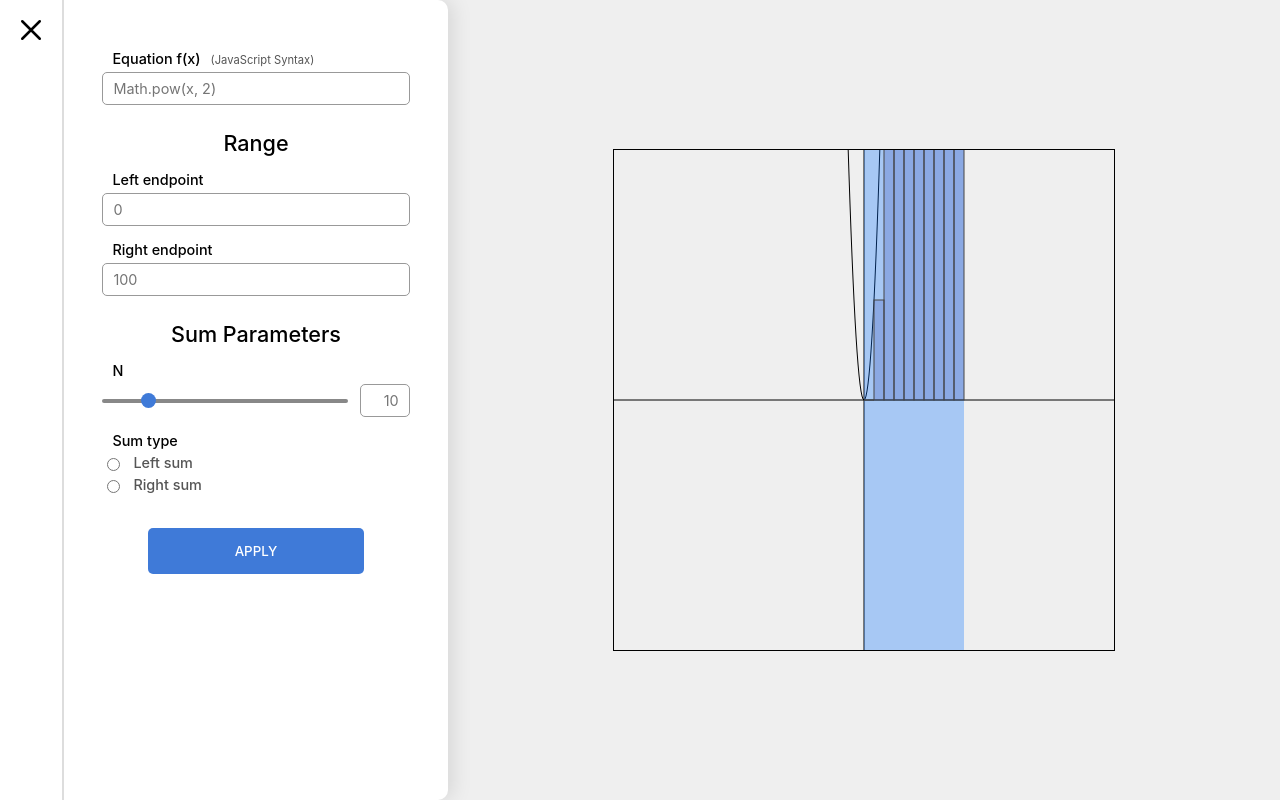
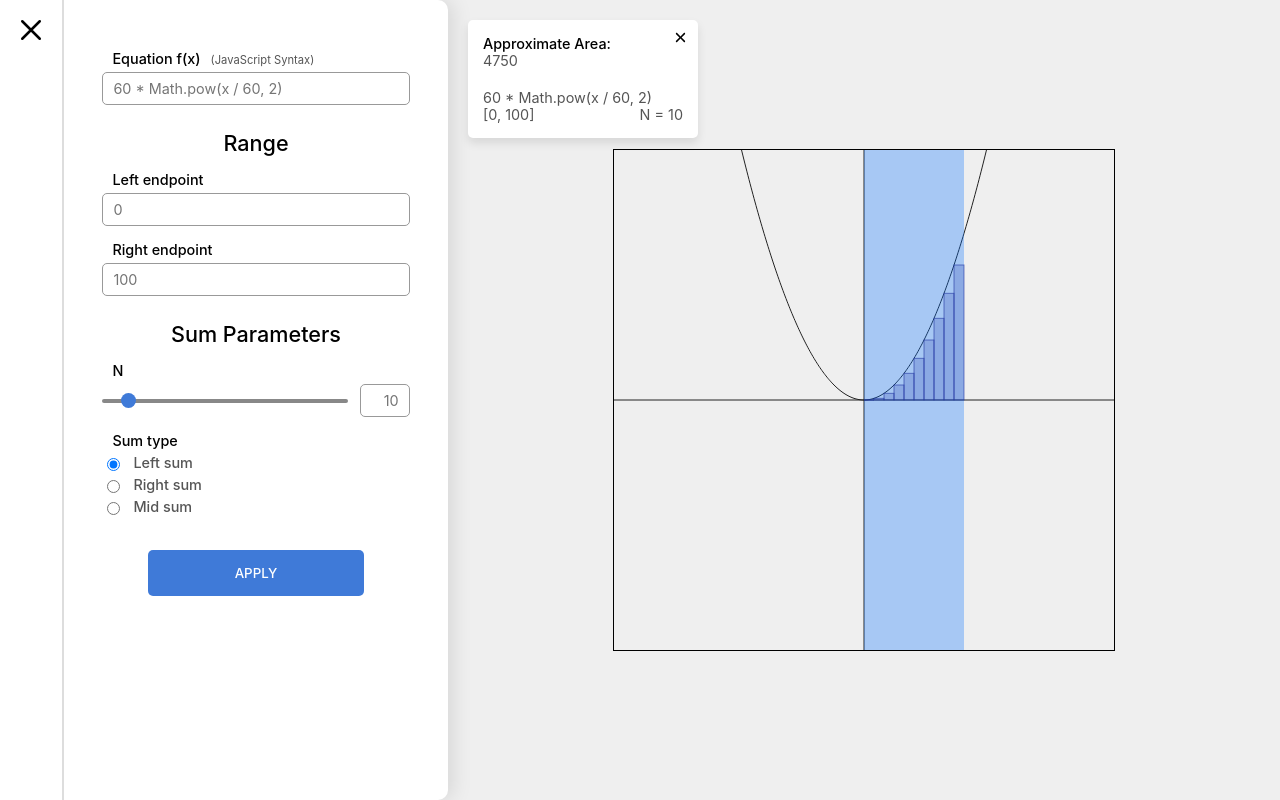
Before and after one commit to JuanSoriaE/riemann-sum-visualizer, a React (Vite) app: page / in a window 1280 px wide. Built offline with nearby package versions, Linux system fonts and the light colour scheme.

Commit message:
Added mid sum and cleaned code

```diff
--- a/src/App.css
+++ b/src/App.css
@@ -70,11 +70,14 @@ main {
 /* CANVA */
 
 #cnv-container {
+  position: relative;
   width: 65%;
   height: 100vh;
   display: flex;
   justify-content: center;
   align-items: center;
+  flex-grow: 1;
+  transition: all 1s;
 }
 
 #cnv {
--- a/src/App.jsx
+++ b/src/App.jsx
@@ -1,9 +1,10 @@
-import './App.css';
-import { useEffect, useRef, useState } from 'react';
-import { IoCloseOutline } from 'react-icons/io5';
-import { IoIosMenu } from 'react-icons/io';
-import { motion } from 'framer-motion';
-import FormField from './components/FormField';
+import "./App.css";
+import { useEffect, useRef, useState } from "react";
+import { IoCloseOutline } from "react-icons/io5";
+import { IoIosMenu } from "react-icons/io";
+import { motion } from "framer-motion";
+import FormField from "./components/FormField";
+import InfoModal from "./components/InfoModal";
 
 function App() {
   const cnv = useRef(null);
@@ -15,11 +16,26 @@ function App() {
   const form_btn = useRef(null);
   const cnv_container = useRef(null);
 
-  const [eq, setEq] = useState("Math.pow(x, 2)");
+  const [eq, setEq] = useState("60 * Math.pow(x / 60, 2)");
   const [left_bound, setLeftBound] = useState(0);
   const [right_bound, setRightBound] = useState(100);
   const [N, setN] = useState(10);
   const [sum_type, setSumType] = useState("left");
+  const [area, setArea] = useState(0);
+
+  // CONSTANT VARIABLES
+  const CNV_WIDTH = 500;
+  const CNV_HEIGHT = 500;
+  const CENTER_X = CNV_WIDTH / 2;
+  const CENTER_Y = CNV_HEIGHT / 2;
+  const LEFT_BOUND = 0, RIGHT_BOUND = CNV_WIDTH;
+  const N_LIMIT = 100;
+  const COLORS = {
+    "light-blue": "rgba(31, 52, 161, 0.2)",
+    "blue": "rgba(0, 110, 255, 0.3)",
+    "dark-blue": "rgba(31, 52, 161, 0.6)",
+    "black": "#222"
+  };
 
   // UX
   const sidebar_variants = {
@@ -27,13 +43,6 @@ function App() {
     closed: {opacity: 0, x: "-100%"}
   };
   const [show_sidebar, setShowbar] = useState(true);
-
-  // CONSTANT VARIABLES
-  const CNV_WIDTH = 500;
-  const CNV_HEIGHT = 500;
-  const CENTER_X = CNV_WIDTH / 2;
-  const CENTER_Y = CNV_HEIGHT / 2;
-  const LEFT_BOUND = 0, RIGHT_BOUND = CNV_WIDTH;
 
   useEffect(() => {
     const ctx = cnv.current.getContext("2d");
@@ -52,6 +61,7 @@ function App() {
     ctx.clearRect(0, 0, CNV_WIDTH, CNV_HEIGHT);
 
     // X and Y axis
+    ctx.strokeStyle = COLORS["black"];
     ctx.beginPath();
     ctx.moveTo(0, CENTER_Y);
     ctx.lineTo(CNV_WIDTH, CENTER_Y);
@@ -61,6 +71,7 @@ function App() {
     ctx.lineTo(CENTER_X, CNV_HEIGHT);
     ctx.stroke();
 
+    // FUNCTION GRAPHIC
     ctx.beginPath();
     ctx.moveTo(LEFT_BOUND, F(LEFT_BOUND - CENTER_X), 2, 2);
     for (let i = LEFT_BOUND - CENTER_X; i <= RIGHT_BOUND - CENTER_X; i++) {
@@ -69,25 +80,26 @@ function App() {
     }
     ctx.stroke();
 
-    // INTERVAL
-    ctx.fillStyle = "rgba(0, 110, 255, 0.3)";
+    // INTERVAL DRAW
+    ctx.fillStyle = COLORS["blue"];
     ctx.fillRect(left_bound + CENTER_X, 0, right_bound - left_bound, CNV_HEIGHT);
 
     // RIEMANN RECTANGLES
-    // LEFT SUM
-    ctx.fillStyle = "rgba(31, 52, 161, 0.2)";
+    ctx.fillStyle = COLORS["light-blue"];
     let delta_x = (right_bound - left_bound) / N;
-    let area = 0, start = sum_type == "left" ? 0 : 1;
+    let start = sum_type == "right" ? 1 : 0, sum = 0
+    let mid = sum_type == "mid" ? 0.5 : 0;
+
     for (let i = start; i < N + start; i++) {
-      let x = left_bound + i * delta_x;
+      let x = left_bound + (i + mid) * delta_x;
       let height = F(x);
-      area += height * delta_x;
+      sum += height * delta_x;
 
-      ctx.fillRect(x + CENTER_X - start * delta_x, CENTER_Y, delta_x, height);
-      ctx.strokeStyle = "#444";
-      ctx.strokeRect(x + CENTER_X - start * delta_x, CENTER_Y, delta_x, height);
+      ctx.fillRect(x + CENTER_X - (start + mid) * delta_x, CENTER_Y, delta_x, height);
+      ctx.strokeStyle = COLORS["dark-blue"];
+      ctx.strokeRect(x + CENTER_X - (start + mid) * delta_x, CENTER_Y, delta_x, height);
     }
-    console.log(area.toFixed(5));
+    setArea(sum % 1 == 0 ? sum : sum.toFixed(3));
   }
 
   function setValues(e) {
@@ -102,57 +114,113 @@ function App() {
     setLeftBound(Number(new_lft_bound));
     setRightBound(Number(new_rgt_bound));
     setN(Number(new_N));
-    setSumType(new_sum_type ? new_sum_type.value : "left");
+    setSumType(new_sum_type ? new_sum_type.value : sum_type);
   }
 
   return <main>
     <div id="side-bar-menu">
       <div onClick={() => setShowbar(show_sidebar => !show_sidebar)}>
         { show_sidebar
-          ? <IoCloseOutline className='icon mouse-ptr' />
-          : <IoIosMenu className='icon mouse-ptr' /> }
+          ? <IoCloseOutline className="icon mouse-ptr" />
+          : <IoIosMenu className="icon mouse-ptr" /> }
       </div>
     </div>
     <motion.div id="side-bar" animate={show_sidebar ? "open" : "closed"} transition={{type: "just", duration: 0.25}} variants={sidebar_variants}>
       <form onSubmit={setValues} id="params-form">
-        {/* <input type="text" ref={eq_input} placeholder={eq} /> */}
-        <FormField label_txt="Equation f(x)" label_des="(JavaScript Syntax)" name="equation" placeholder_txt={eq} reference={eq_input} />
+        <FormField
+          label_txt="Equation f(x)"
+          label_des="(JavaScript Syntax)"
+          name="equation"
+          placeholder_txt={eq}
+          reference={eq_input} />
 
-        <h2 className='section-name'>Range</h2>
-        {/* <input type="number" ref={left_bound_input} placeholder={left_bound} /> */}
-        <FormField label_txt="Left endpoint" name="lft-endpoint" placeholder_txt={left_bound} reference={left_bound_input} />
-        {/* <input type="number" ref={right_bound_input} placeholder={right_bound} /> */}
-        <FormField label_txt="Right endpoint" name="rgt-endpoint" placeholder_txt={right_bound} reference={right_bound_input} />
+        <h2 className="section-name">Range</h2>
+        <FormField
+          label_txt="Left endpoint"
+          name="lft-endpoint"
+          placeholder_txt={left_bound}
+          reference={left_bound_input} />
 
-        <h2 className='section-name'>Sum Parameters</h2>
-        <div className='form-field'>
+        <FormField
+          label_txt="Right endpoint"
+          name="rgt-endpoint"
+          placeholder_txt={right_bound}
+          reference={right_bound_input} />
+
+        <h2 className="section-name">Sum Parameters</h2>
+        <div className="form-field">
           <label className="form-field-lbl">N</label>
           <div className="range-inp-container">
-            {/* <input type="range" min="2" max="40" ref={N_input} onChange={setValues} /> */}
-            <input type="range" id='N-input' min="2" max="50" ref={N_input} onChange={setValues} value={N} />
-            <input className='txt-inp range-txt-inp' type="text" placeholder={N} ref={N_txt_input} htmlFor="N-input" />
-          </div>
-        </div>
-        <div className='form-field'>
-          <label className="form-field-lbl">Sum type</label>
-          <div className='radio-container'>
-            {/* <input type="radio" name="sum-type" value="left" checked={sum_type == "left"} onChange={setValues} /> */}
-            <input type="radio" id='left-sum-radio' name="sum-type" value="left" onChange={setValues} />
-            <label className='form-field-lbl' htmlFor='left-sum-radio'>Left sum</label>
-          </div>
-          <div className='radio-container'>
-            {/* <input type="radio" name="sum-type" value="right" onChange={setValues}/> */}
-            <input type="radio" id='right-sum-radio' name="sum-type" value="right" onChange={setValues}/>
-            <label className='form-field-lbl' htmlFor='right-sum-radio'>Right sum</label>
+            <input
+              type="range"
+              id="N-input"
+              min="2"
+              max={N_LIMIT}
+              ref={N_input}
+              onChange={setValues}
+              value={N} />
+            <input
+              className="txt-inp range-txt-inp"
+              type="text"
+              placeholder={N}
+              ref={N_txt_input}
+              htmlFor="N-input" />
           </div>
         </div>
         <div className="form-field">
-          <input className="primary-button" type="submit" value="APPLY" ref={form_btn} onClick={setValues} />
+          <label className="form-field-lbl">Sum type</label>
+          <div className="radio-container">
+            <input
+              type="radio"
+              id="left-sum-radio"
+              name="sum-type"
+              value="left"
+              onChange={setValues}
+              checked={sum_type == "left"} />
+            <label className="form-field-lbl" htmlFor="left-sum-radio">Left sum</label>
+          </div>
+          <div className="radio-container">
+            <input
+              type="radio"
+              id="right-sum-radio"
+              name="sum-type"
+              value="right"
+              onChange={setValues}
+              checked={sum_type == "right"} />
+            <label className="form-field-lbl" htmlFor="right-sum-radio">Right sum</label>
+          </div>
+          <div className="radio-container">
+            <input
+              type="radio"
+              id="mid-sum-radio"
+              name="sum-type"
+              value="mid"
+              onChange={setValues}
+              checked={sum_type == "mid"} />
+            <label className="form-field-lbl" htmlFor="mid-sum-radio">Mid sum</label>
+          </div>
+        </div>
+        <div className="form-field">
+          <input
+            className="primary-button"
+            type="submit"
+            value="APPLY"
+            ref={form_btn}
+            onClick={setValues} />
         </div>
       </form>
     </motion.div>
     <div id="cnv-container" ref={cnv_container}>
-      <canvas id="cnv" width={CNV_WIDTH} height={CNV_HEIGHT} ref={cnv}></canvas>
+      <InfoModal
+        eq={eq}
+        area={area}
+        interval={[left_bound, right_bound]}
+        N={N} />
+      <canvas
+        id="cnv"
+        width={CNV_WIDTH}
+        height={CNV_HEIGHT}
+        ref={cnv}></canvas>
     </div>
   </main>
 }
--- /dev/null
+++ b/src/components/InfoModal.css
@@ -0,0 +1,38 @@
+#info-modal {
+  position: absolute;
+  left: 20px;
+  top: 20px;
+  background-color: #fff;
+  padding: 15px;
+  width: 230px;
+  border-radius: 5px;
+  box-shadow: 0 5px 10px rgba(0, 0, 0, 0.1);
+}
+
+.aprox-area-container {
+  display: flex;
+  flex-direction: column;
+}
+
+.info-span {
+  margin-left: 0;
+  color: #555;
+}
+
+.sum-info-container {
+  margin-top: 20px;
+  display: flex;
+  flex-wrap: wrap;
+  justify-content: space-between;
+}
+
+.small-icon {
+  width: 25px;
+  height: 25px;
+}
+
+.close-info-icon {
+  position: absolute;
+  right: 5px;
+  top: 5px;
+}
--- /dev/null
+++ b/src/components/InfoModal.jsx
@@ -0,0 +1,21 @@
+import { useState } from 'react';
+import './InfoModal.css';
+import { IoIosClose } from 'react-icons/io';
+
+function InfoModal({ eq, area, interval, N }) {
+  const [show_info, setShowInfo] = useState(false);
+
+  return <div id='info-modal'>
+    <IoIosClose className='small-icon close-info-icon mouse-ptr' />
+    <div className="aprox-area-container">
+      <span className='form-field-lbl' style={{marginLeft: 0}}>Approximate Area:</span><span className='info-span'>{area}</span>
+    </div>
+    <div className='sum-info-container'>
+      <span className='info-span'>{eq}</span>
+      <span className='info-span'>{`[${interval[0]}, ${interval[1]}]`}</span>
+      <span className='info-span'>{`N = ${N}`}</span>
+    </div>
+  </div>
+}
+
+export default InfoModal;
```
